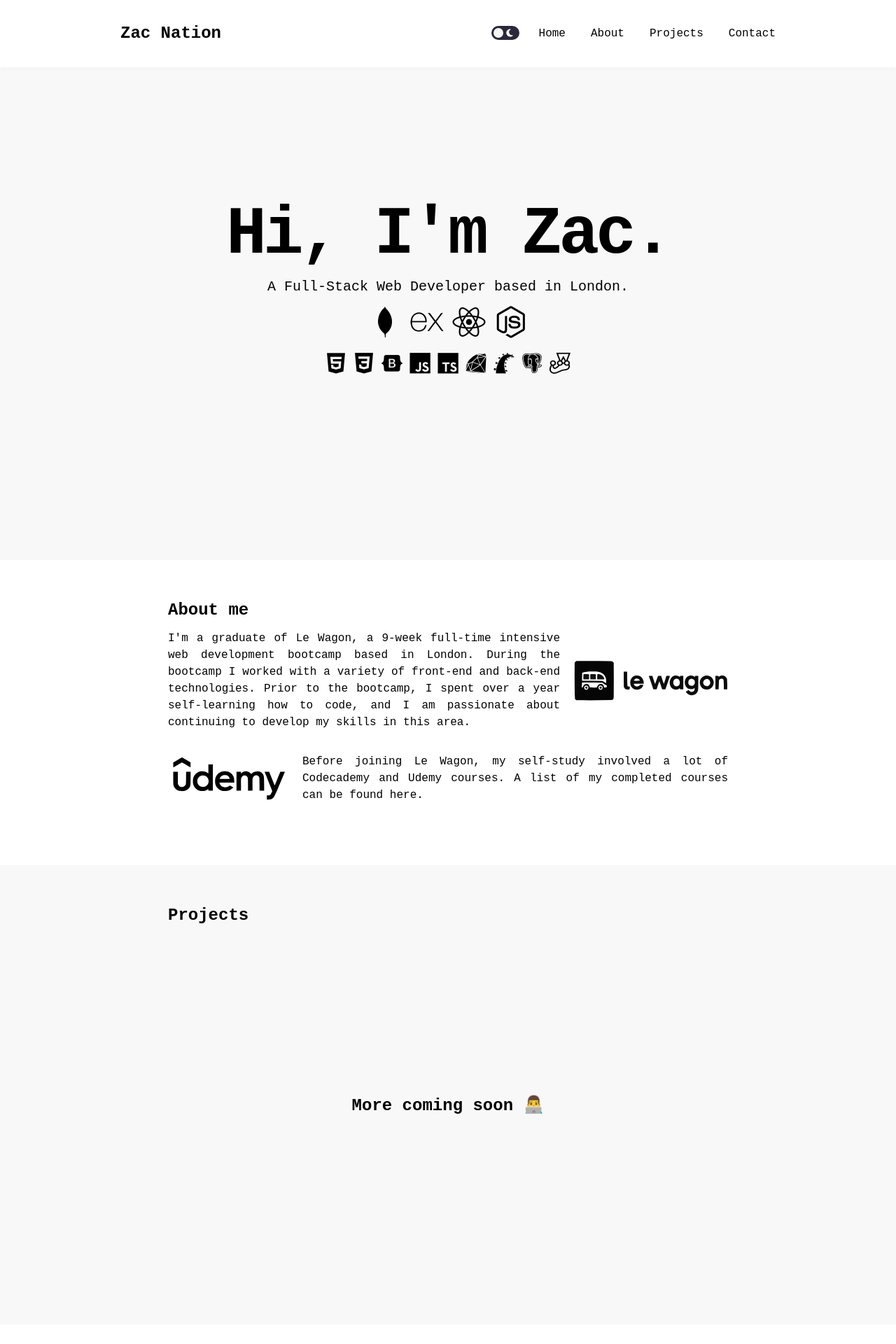
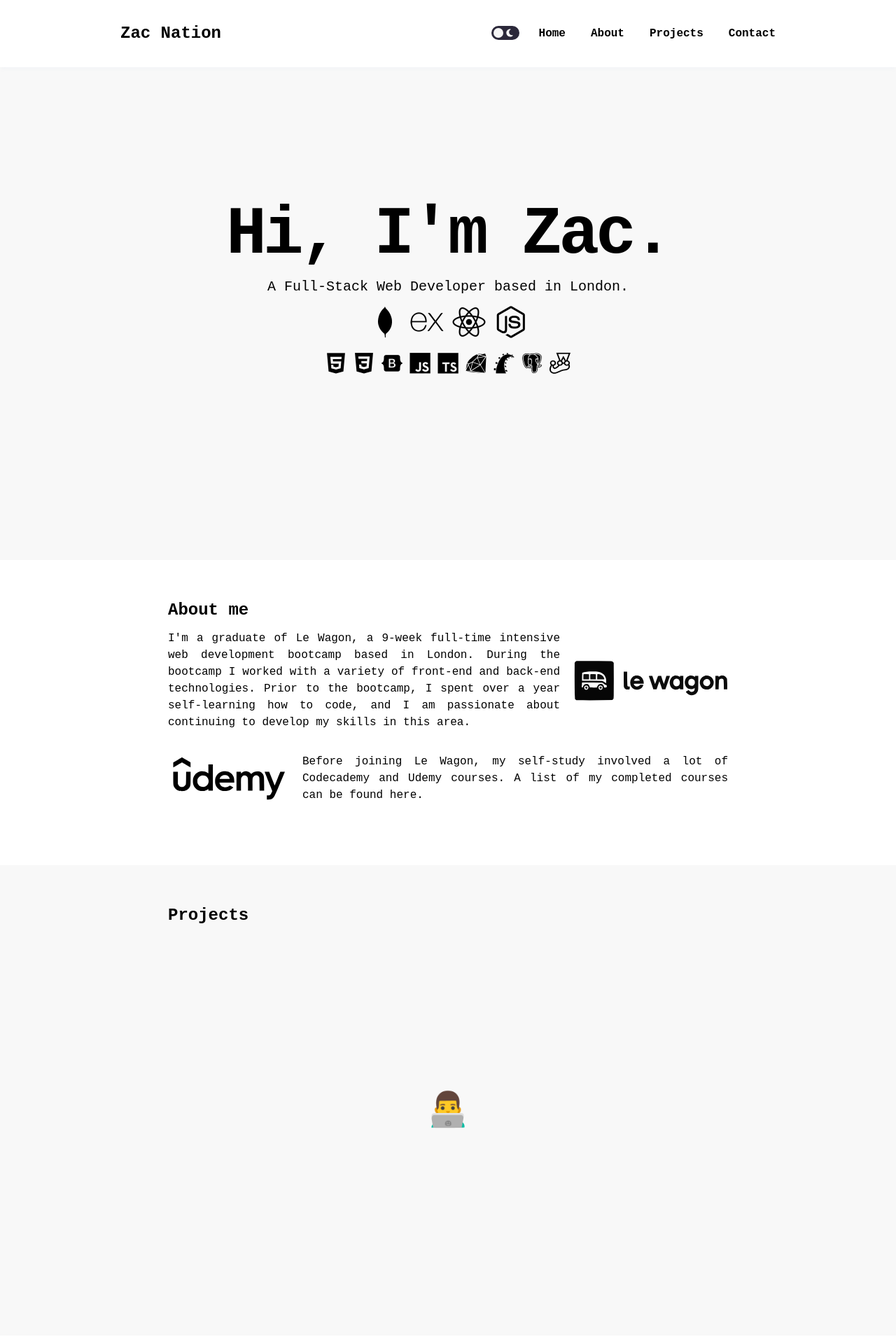
Before and after one commit to zacnation/react-portfolio, a React (Vite) app: page / in a window 1280 px wide. Shown: the top 1920 px of the page at 70% size. Built offline with nearby package versions, Linux system fonts and the light colour scheme.

Commit message:
Add general improvements before pushing

```diff
--- a/index.html
+++ b/index.html
@@ -10,7 +10,7 @@
       href="https://cdn.jsdelivr.net/gh/devicons/devicon@v2.15.1/devicon.min.css"
     />
   </head>
-  <body class="font-monospace">
+  <body class="font-monospace bg-very-dark">
     <div id="root"></div>
     <script type="module" src="/src/main.jsx"></script>
   </body>
--- a/src/components/Footer.jsx
+++ b/src/components/Footer.jsx
@@ -10,7 +10,7 @@ import { faHeart } from "@fortawesome/free-solid-svg-icons";
 export default function Footer(props) {
   return (
     <footer
-      className={`flex justify-around xl:justify-between pt-3 pb-8 border-t-2 border-dark-I xl:px-60 2xl:px-96 ${
+      className={`flex justify-around xl:justify-between pt-3 pb-8 xl:px-60 2xl:px-96 ${
         props.darkMode ? "bg-very-dark text-white" : "bg-light"
       }`}
     >
--- a/src/components/Navbar.jsx
+++ b/src/components/Navbar.jsx
@@ -26,7 +26,7 @@ export default function Navbar(props) {
             </div>
 
             {/* secondary nav */}
-            <div className="hidden md:flex items-center space-x-3">
+            <div className="hidden md:flex items-center space-x-3 font-bold">
               <a href="#main" className="py-8 px-3">
                 Home
               </a>
@@ -65,7 +65,7 @@ export default function Navbar(props) {
       </div>
 
       {/* mobile menu */}
-      <div className={`md:hidden ${props.hamburger ? "" : "hidden"}`}>
+      <div className={`md:hidden font-bold ${props.hamburger ? "" : "hidden"}`}>
         {/* <ToggleSwitch
           darkMode={props.darkMode}
           toggleDarkMode={props.toggleDarkMode}
--- a/src/components/Projects.jsx
+++ b/src/components/Projects.jsx
@@ -9,8 +9,8 @@ export default function About(props) {
       }`}
     >
       <h2 className="text-2xl font-bold">Projects</h2>
-      <h2 className="text-2xl font-bold text-center py-28 md:py-40 lg:py-60">
-        More coming soon 👨‍💻
+      <h2 className="text-2xl md:text-5xl font-bold text-center py-28 md:py-40 lg:py-60">
+        👨‍💻
       </h2>
     </section>
   );
--- a/src/components/Resources.jsx
+++ b/src/components/Resources.jsx
@@ -5,7 +5,7 @@ export default function Resources(props) {
   return (
     <section
       className={`pt-8 px-3 md:px-10 xl:px-60 2xl:px-96 ${
-        props.darkMode ? "bg-very-dark text-white" : "bg-white"
+        props.darkMode ? "bg-very-dark text-white" : "bg-light"
       }`}
     >
       <h2 className="lg:hidden text-2xl font-bold pb-5">Resources</h2>
```
